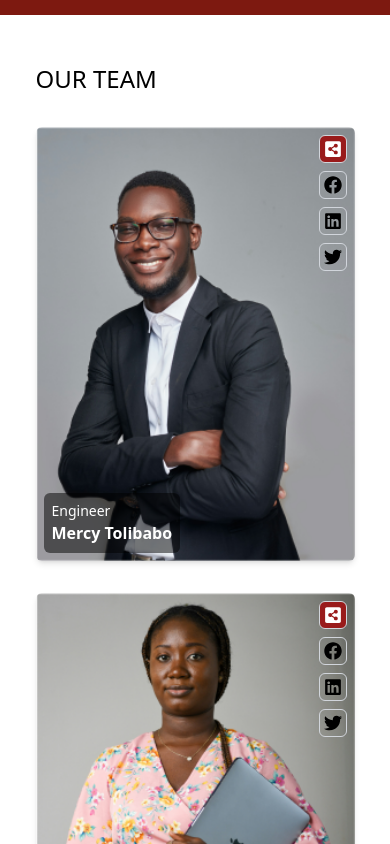
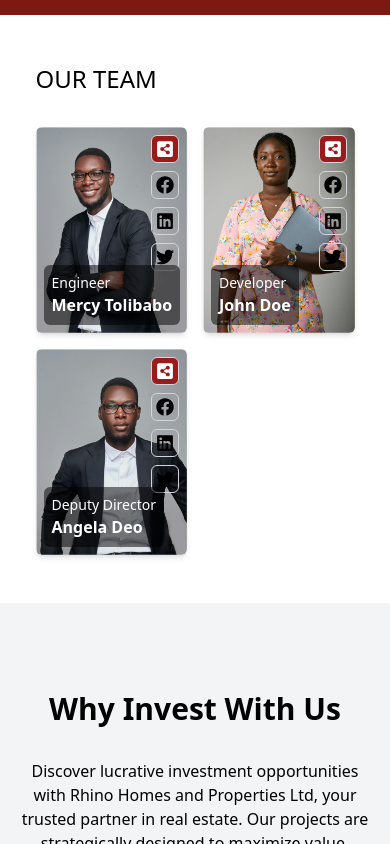
Before and after one commit to Ritephase1/rhp-website-fe, a Next.js app: page /about in a window 390 px wide. Shown: the part 2200-3044 px from the top of the page. Built offline with nearby package versions, Linux system fonts and the light colour scheme.

Commit message:
Fix the image in the team component

```diff
--- a/src/components/Team.js
+++ b/src/components/Team.js
@@ -15,7 +15,8 @@
       <h2 className="text-2xl text-left mb-8 text-black">OUR TEAM</h2>
 
       {/* Responsive grid */}
-      <div className="grid grid-cols-1 sm:grid-cols-2 lg:grid-cols-4 gap-8">
+      {/* <div className="grid grid-cols-1 sm:grid-cols-2 lg:grid-cols-4 gap-8"> */}
+      <div className="grid grid-cols-2 sm:grid-cols-2 lg:grid-cols-4 gap-4 sm:gap-8">
         {teamData.map((member) => (
           <div
             key={member.id}
```
